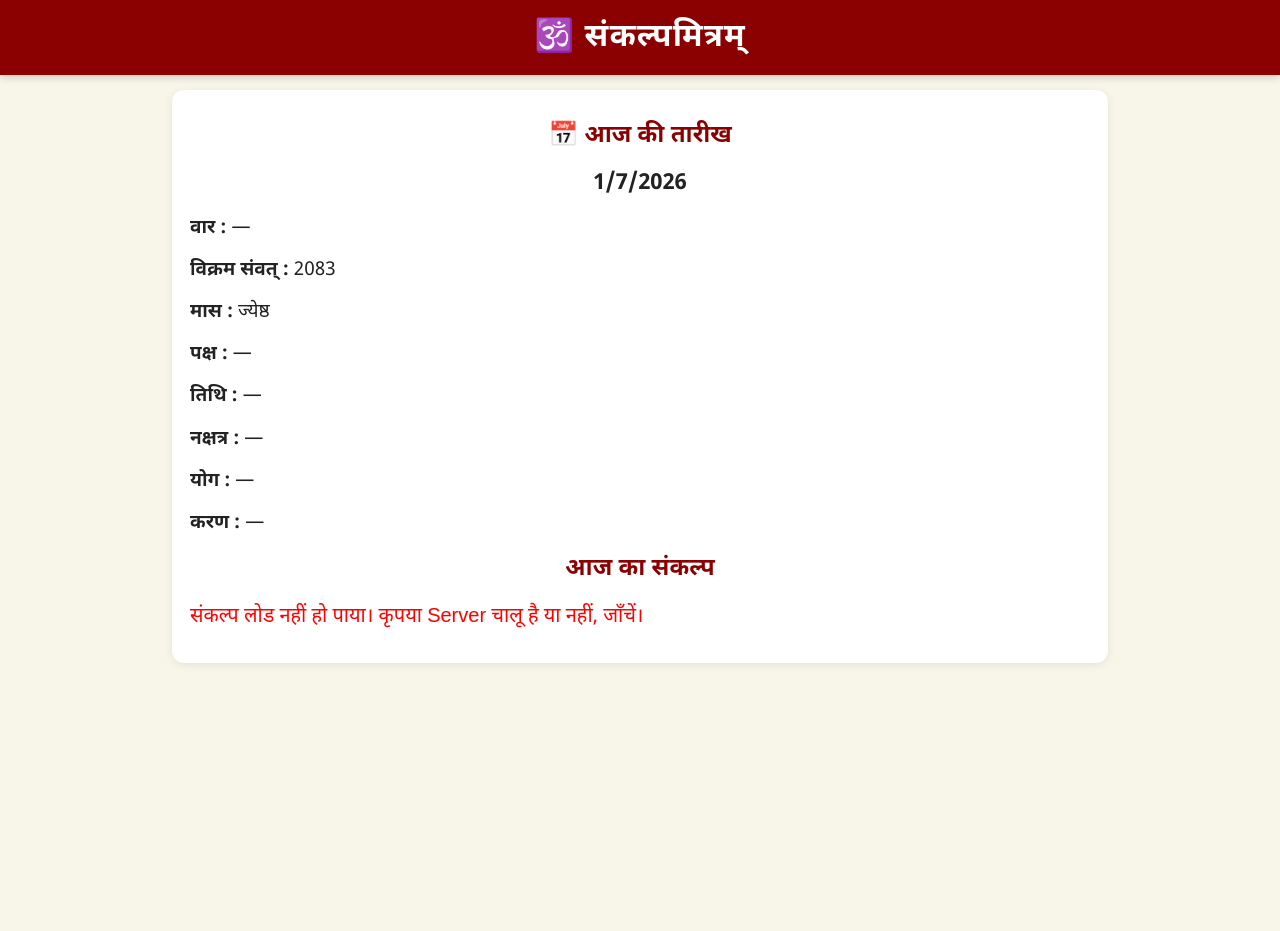
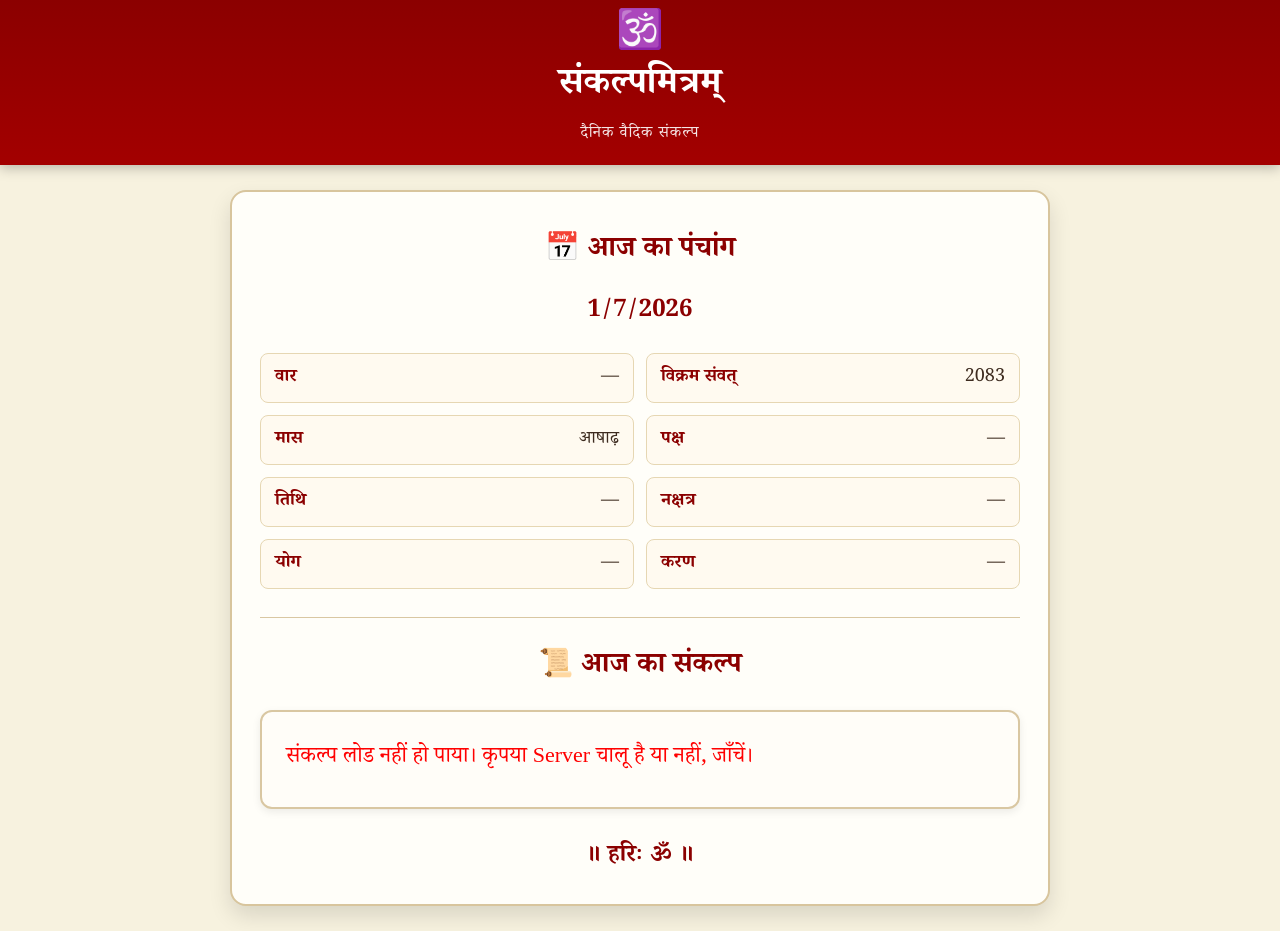
Before and after one commit to sankalpmitram/sankalpmitram, a plain HTML site: page index.html in a window 1280 px wide. Before the commit the page ends 800 px from the top, so only its background shows below. Drawn offline with Linux system fonts and the light colour scheme; no server answers.

```diff
--- a/index.html
+++ b/index.html
@@ -1,44 +1,120 @@
 <!DOCTYPE html>
 <html lang="hi">
+
 <head>
-    <meta charset="UTF-8">
-    <meta name="viewport" content="width=device-width, initial-scale=1.0">
-    <title>संकल्पमित्रम्</title>
 
-    <link rel="stylesheet" href="style.css">
+<meta charset="UTF-8">
+
+<meta name="viewport" content="width=device-width, initial-scale=1.0">
+
+<title>संकल्पमित्रम्</title>
+
+<link rel="preconnect" href="https://fonts.googleapis.com">
+
+<link rel="preconnect" href="https://fonts.gstatic.com" crossorigin>
+
+<link href="https://fonts.googleapis.com/css2?family=Noto+Serif+Devanagari:wght@400;500;600;700&display=swap" rel="stylesheet">
+
+<link rel="stylesheet" href="style.css">
+
 </head>
 
 <body>
 
 <header>
-    🕉️ संकल्पमित्रम्
+
+<div class="logo">🕉️</div>
+
+<div class="title">
+संकल्पमित्रम्
+</div>
+
+<div class="subtitle">
+दैनिक वैदिक संकल्प
+</div>
+
 </header>
 
-<div class="box">
+<main class="box">
 
-    <h2>📅 आज की तारीख</h2>
+<section>
 
-    <p id="todayDate"></p>
+<h2>📅 आज का पंचांग</h2>
 
-    <p><b>वार :</b> <span id="todayDay"></span></p>
-    <p><b>विक्रम संवत् :</b> <span id="vikram"></span></p>
-    <p><b>मास :</b> <span id="month"></span></p>
-    <p><b>पक्ष :</b> <span id="paksha"></span></p>
-    <p><b>तिथि :</b> <span id="tithi"></span></p>
+<div class="dateLine">
+<span id="todayDate"></span>
+</div>
 
-    <p><b>नक्षत्र :</b> <span id="nakshatra"></span></p>
-    <p><b>योग :</b> <span id="yoga"></span></p>
-    <p><b>करण :</b> <span id="karana"></span></p>
+<div class="panchangGrid">
 
-    <h2>आज का संकल्प</h2>
+<div class="item">
+<span class="label">वार</span>
+<span id="todayDay"></span>
+</div>
 
-    <p id="sankalpText">
-        श्रीमदाद्य ब्रह्मणः द्वितीयपरार्धे...
-    </p>
+<div class="item">
+<span class="label">विक्रम संवत्</span>
+<span id="vikram"></span>
+</div>
+
+<div class="item">
+<span class="label">मास</span>
+<span id="month"></span>
+</div>
+
+<div class="item">
+<span class="label">पक्ष</span>
+<span id="paksha"></span>
+</div>
+
+<div class="item">
+<span class="label">तिथि</span>
+<span id="tithi"></span>
+</div>
+
+<div class="item">
+<span class="label">नक्षत्र</span>
+<span id="nakshatra"></span>
+</div>
+
+<div class="item">
+<span class="label">योग</span>
+<span id="yoga"></span>
+</div>
+
+<div class="item">
+<span class="label">करण</span>
+<span id="karana"></span>
+</div>
 
 </div>
+
+</section>
+
+<hr>
+
+<section>
+
+<h2>📜 आज का संकल्प</h2>
+
+<div id="sankalpText" class="sankalpBox">
+
+श्रीमदाद्य ब्रह्मणः द्वितीयपरार्धे...
+
+</div>
+
+</section>
+
+<div class="footer">
+
+॥ हरिः ॐ ॥
+
+</div>
+
+</main>
 
 <script src="script.js"></script>
 
 </body>
+
 </html>
--- a/script.js
+++ b/script.js
@@ -12,7 +12,7 @@
 // =========================
 
 const MANUAL_VIKRAM = "2083";
-const MANUAL_MONTH = "ज्येष्ठ";
+const MANUAL_MONTH = "आषाढ़";
 
 // =========================
 // Sankalp Template
--- a/server/package.json
+++ b/server/package.json
@@ -11,6 +11,7 @@
     "start": "node server.js"
   },
   "dependencies": {
+    "@octokit/rest": "^22.0.1",
     "axios": "^1.18.1",
     "cors": "^2.8.6",
     "dotenv": "^17.4.2",
--- a/style.css
+++ b/style.css
@@ -1,99 +1,291 @@
 body{
     margin:0;
-    padding:0;
-    background:#f8f5e9;
-    font-family:"Noto Sans Devanagari","Mangal","Arial",sans-serif;
-    color:#222;
+    background:#f7f2df;
+    font-family:'Noto Serif Devanagari', serif;
+    color:#3d2b1f;
 }
 
+/* =========================
+   Header
+========================= */
+
 header{
-    background:#8B0000;
-    color:white;
+
+    background:linear-gradient(180deg,#8B0000,#a30000);
+
+    color:#fff;
+
     text-align:center;
-    padding:16px;
-    font-size:32px;
-    font-weight:bold;
-    letter-spacing:1px;
-    box-shadow:0 2px 8px rgba(0,0,0,.2);
+
+    padding:18px 10px;
+
+    box-shadow:0 3px 12px rgba(0,0,0,.25);
+
 }
 
-.box{
-    width:94%;
-    max-width:900px;
-    margin:15px auto;
-    background:white;
-    padding:18px;
-    border-radius:12px;
-    box-shadow:0 2px 10px rgba(0,0,0,.08);
+.logo{
+
+    font-size:38px;
+
+    line-height:1;
+
 }
 
-h2{
-    color:#8B0000;
-    font-size:24px;
-    margin:12px 0;
-    text-align:center;
+.title{
+
+    font-size:36px;
+
+    font-weight:700;
+
+    margin-top:4px;
+
 }
 
-p{
-    font-size:19px;
-    line-height:1.8;
-    margin:8px 0;
+.subtitle{
+
+    font-size:16px;
+
+    opacity:.9;
+
+    margin-top:6px;
+
+    letter-spacing:1px;
+
 }
 
-#todayDate{
-    font-size:22px;
-    font-weight:bold;
-    text-align:center;
+/* =========================
+   Main Box
+========================= */
+
+.box{
+
+    width:92%;
+
+    max-width:760px;
+
+    margin:25px auto;
+
+    background:#fffef9;
+
+    padding:28px;
+
+    border:2px solid #d8c59d;
+
+    border-radius:16px;
+
+    box-shadow:0 10px 22px rgba(0,0,0,.12);
+
 }
 
-#sankalpText{
-    font-size:20px;
-    line-height:2;
-    text-align:justify;
-    white-space:normal;
+/* =========================
+   Heading
+========================= */
+
+h2{
+
+    text-align:center;
+
+    color:#8B0000;
+
+    font-size:28px;
+
+    margin:10px 0 20px;
+
 }
 
-/* Mobile */
+/* =========================
+   Date
+========================= */
+
+.dateLine{
+
+    text-align:center;
+
+    font-size:24px;
+
+    font-weight:bold;
+
+    color:#8B0000;
+
+    margin-bottom:22px;
+
+}
+
+/* =========================
+   Panchang Grid
+========================= */
+
+.panchangGrid{
+
+    display:grid;
+
+    grid-template-columns:repeat(2,1fr);
+
+    gap:12px;
+
+    margin-bottom:10px;
+
+}
+
+.item{
+
+    display:flex;
+
+    justify-content:space-between;
+
+    align-items:center;
+
+    background:#fffaf0;
+
+    border:1px solid #e6d7b3;
+
+    border-radius:8px;
+
+    padding:10px 14px;
+
+    font-size:18px;
+
+}
+
+.label{
+
+    font-weight:bold;
+
+    color:#8B0000;
+
+}
+
+/* =========================
+   Divider
+========================= */
+
+hr{
+
+    border:none;
+
+    border-top:1px solid #d9c7a2;
+
+    margin:28px 0;
+
+}
+
+/* =========================
+   Sankalp
+========================= */
+
+.sankalpBox{
+
+    background:#fffdf8;
+
+    border:2px solid #d9c7a2;
+
+    border-radius:12px;
+
+    padding:24px;
+
+    font-size:22px;
+
+    line-height:2.15;
+
+    text-align:justify;
+
+    color:#3d2b1f;
+
+    box-shadow:0 3px 8px rgba(0,0,0,.08);
+
+}
+
+/* =========================
+   Footer
+========================= */
+
+.footer{
+
+    text-align:center;
+
+    margin-top:30px;
+
+    color:#8B0000;
+
+    font-size:24px;
+
+    font-weight:bold;
+
+}
+
+/* =========================
+   Mobile
+========================= */
 
 @media(max-width:768px){
 
-header{
+.logo{
 
-    font-size:26px;
-    padding:14px;
+    font-size:30px;
+
+}
+
+.title{
+
+    font-size:28px;
+
+}
+
+.subtitle{
+
+    font-size:14px;
 
 }
 
 .box{
 
     width:96%;
-    padding:14px;
+
+    padding:16px;
+
     margin:10px auto;
 
 }
 
 h2{
 
-    font-size:22px;
+    font-size:24px;
 
 }
 
-p{
-
-    font-size:18px;
-
-}
-
-#todayDate{
+.dateLine{
 
     font-size:20px;
 
 }
 
-#sankalpText{
+.panchangGrid{
+
+    grid-template-columns:1fr;
+
+}
+
+.item{
+
+    font-size:17px;
+
+    padding:10px;
+
+}
+
+.sankalpBox{
 
     font-size:19px;
-    line-height:1.9;
+
+    line-height:2;
+
+    padding:16px;
+
+}
+
+.footer{
+
+    font-size:20px;
 
 }
 
```
Also changed, not shown: 1 other file.
